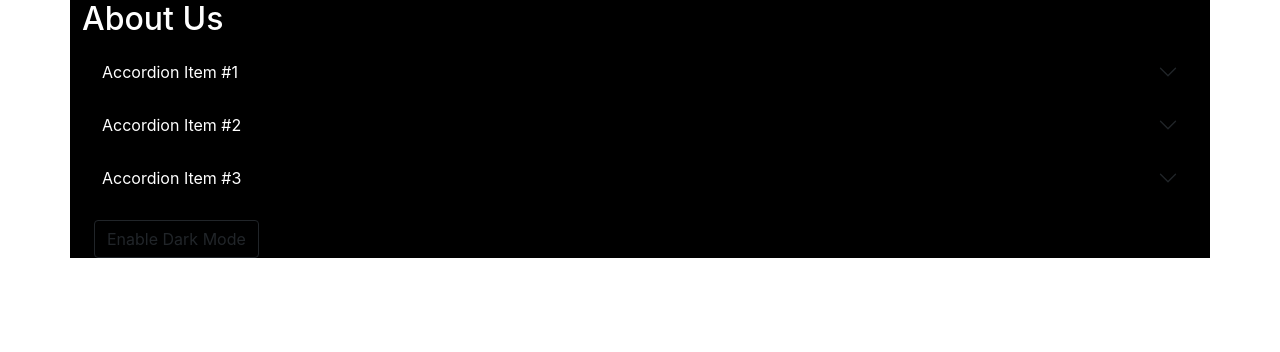
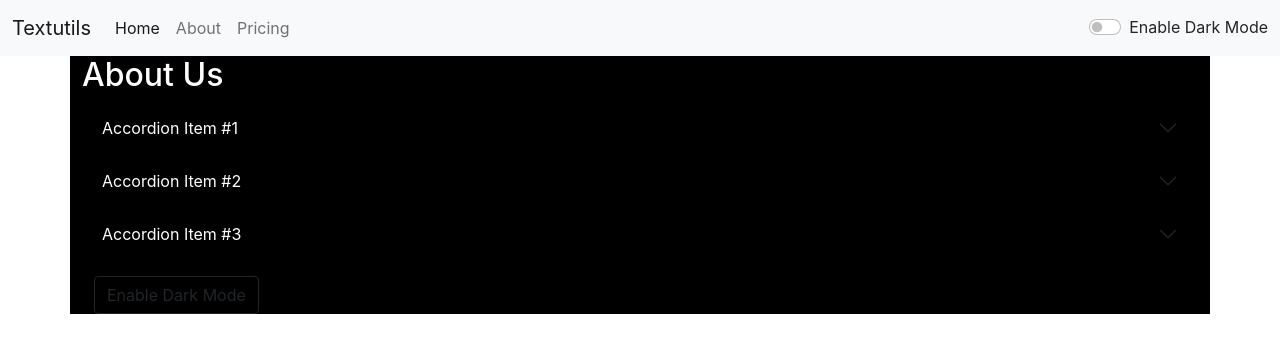
Before and after one commit to harsharansingh20/React-tracker, a React (Create React App) app in the folder textutils/: page / in a window 1280 px wide. Shown: the top 352 px of the page. Built offline with nearby package versions, Linux system fonts and the light colour scheme.

Commit message:
adding alert component

```diff
--- a/textutils/src/App.js
+++ b/textutils/src/App.js
@@ -38,7 +38,7 @@ const toggleMode=()=>{
 
   return (
     <>
-    {/* <Navbar title="Textutils" about="About" services = "services" mode={mode} toggleMode={toggleMode}  /> */}
+    <Navbar title="Textutils" about="About" services = "services" mode={mode} toggleMode={toggleMode}  />
     {/* <Alert alert = {alert} /> */}
     {/* <TextForm  showAlert={showAlert}  title="Enter Your Text Here To Analyze Below" mode={mode} /> */}
     <About/>
```
